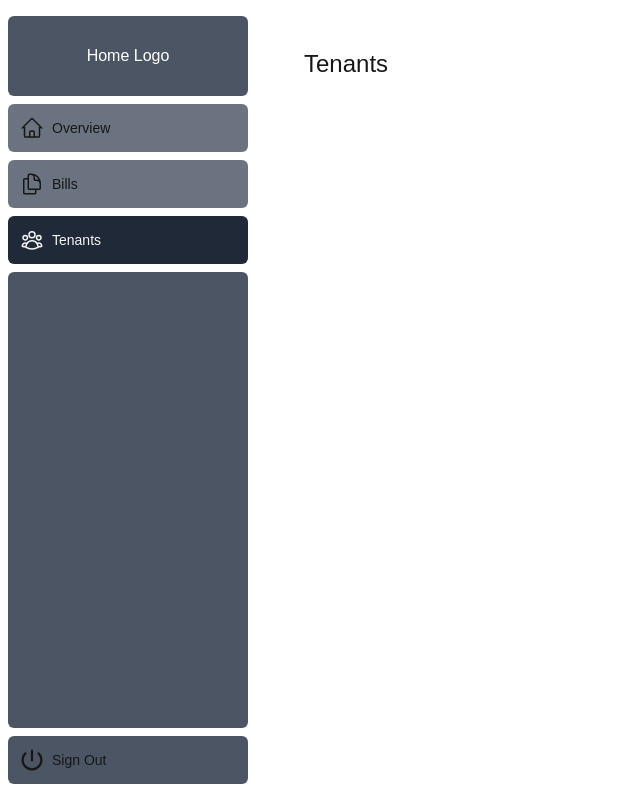
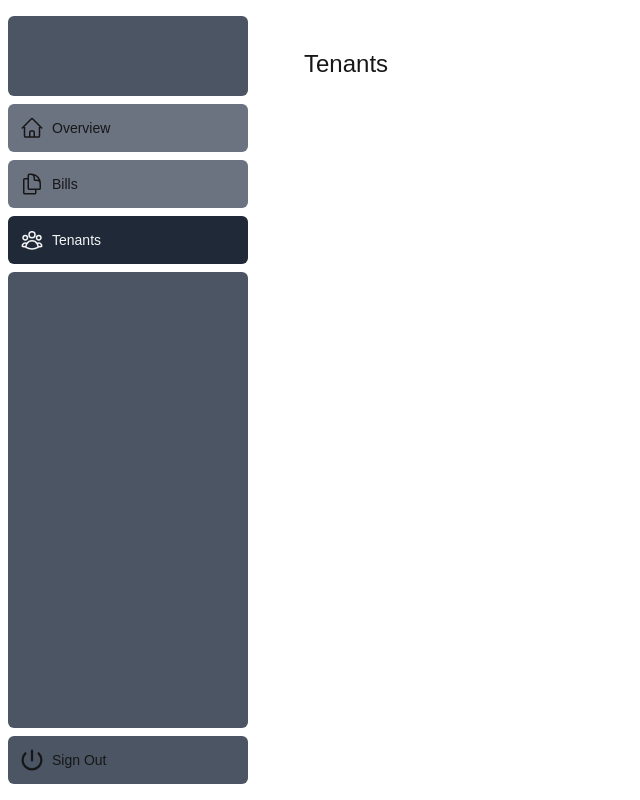
Before and after one commit to Yousef-Majidi/next-bill-manager, a Next.js app: page /dashboard/tenants in a window 1280 px wide. Shown: the whole page, without its empty margins (0-640 px from the left). Built offline with nearby package versions, Linux system fonts and the light colour scheme; no server answers.

Commit message:
Implement send email route and button

```diff
--- /dev/null
+++ b/app/api/(gmail)/send-email/route.ts
@@ -0,0 +1,50 @@
+import { google } from "googleapis";
+import { getToken } from "next-auth/jwt";
+
+export async function GET(req: Request) {
+    try {
+        const secret = process.env.GOOGLE_CLIENT_SECRET;
+        const token = await getToken({ req, secret });
+        console.log("token", token);
+        const accessToken = token?.accessToken as string;
+        const oauthClient = new google.auth.OAuth2(
+            process.env.GOOGLE_CLIENT_ID,
+            process.env.GOOGLE_CLIENT_SECRET,
+            process.env.GOOGLE_REDIRECT_URI
+        );
+        oauthClient.setCredentials({
+            access_token: accessToken,
+        });
+
+        const messageSubject = "Test Email";
+        const bodyText = "This is a test email sent from a Next.js app.";
+        const fromEmail = "y.majidin@gmail.com";
+        const toEmail = "y.majidin@gmail.com";
+        const mimeMessage = [
+            `From: "Your Name" <${fromEmail}>`,
+            `To: ${toEmail}`,
+            `Subject: ${messageSubject}`,
+            `Content-Type: text/plain; charset="UTF-8"`,
+            "",
+            bodyText,
+        ].join("\n");
+
+        const base64EncodedEmail = Buffer.from(mimeMessage)
+            .toString("base64")
+            .replace(/\+/g, "-")
+            .replace(/\//g, "_")
+            .replace(/=+$/, "");
+        const gmail = google.gmail({ version: "v1", auth: oauthClient });
+        gmail.users.messages.send({
+            userId: "me",
+            requestBody: {
+                raw: base64EncodedEmail,
+            },
+        });
+        console.log("email sent");
+        return Response.json({ message: "email sent" });
+    } catch (error) {
+        console.error(error);
+        return Response.json({ message: `Error in sending mail: ${error}` });
+    }
+}
--- a/app/dashboard/(overview)/page.tsx
+++ b/app/dashboard/(overview)/page.tsx
@@ -1,7 +1,19 @@
+import { sendEmail } from "@/app/lib/clientActions";
+import { Button } from "@/app/ui/button";
+import { ArrowRightIcon } from "@heroicons/react/16/solid";
+
 export default function Page() {
     return (
         <>
             <h1 className={`mb-4 text-xl md:text-2xl`}>Dashboard</h1>
+            <Button
+                className={`bg-blue-500 hover:bg-blue-700 text-white font-bold py-2 px-4 rounded w-40`}
+                aria-disabled={false}
+                onClick={sendEmail}
+            >
+                Send Email{" "}
+                <ArrowRightIcon className="ml-auto h-5 w-5 text-gray-50" />
+            </Button>
         </>
     );
 }
--- /dev/null
+++ b/app/lib/clientActions.ts
@@ -0,0 +1,14 @@
+// "use server";
+"use client";
+
+export async function sendEmail() {
+    try {
+        const response = await fetch("/api/send-email", {
+            method: "GET",
+        });
+        const data = await response.json();
+        console.log(data.message);
+    } catch (error) {
+        console.error(error);
+    }
+}
--- a/app/ui/sidenav/sidenav.tsx
+++ b/app/ui/sidenav/sidenav.tsx
@@ -2,8 +2,13 @@ import Link from "next/link";
 import { signOut } from "@/auth";
 import { PowerIcon } from "@heroicons/react/16/solid";
 import NavLinks from "./nav-links";
+import { auth } from "@/auth";
 
-export default function SideNav() {
+export default async function SideNav() {
+    const session = await auth();
+    const user = session?.user;
+    // console.log("session", session);
+
     return (
         <div className="flex h-full flex-col px-3 py-4 md:px-2">
             <Link
@@ -11,7 +16,7 @@ export default function SideNav() {
                 href={"/"}
             >
                 <div className="w-32 flex justify-center text-white md:w-40">
-                    Home Logo
+                    {user?.name}
                 </div>
             </Link>
             <div className="flex grow flex-row justify-between space-x-2 md:flex-col md:space-x-0 md:space-y-2">
--- a/auth.config.ts
+++ b/auth.config.ts
@@ -4,14 +4,26 @@ export const authConfig = {
     pages: {
         signIn: "/login",
     },
+    secret: process.env.GOOGLE_CLIENT_SECRET!,
     callbacks: {
-        authorized({
-            auth,
-            request: { nextUrl },
-        }: {
-            auth: { user?: unknown };
-            request: { nextUrl: URL };
-        }) {
+        jwt: ({ token, account }) => {
+            // console.log("account in jwt", account);
+            if (account?.access_token) {
+                // console.log("Account access token", account);
+                token.accessToken = account.access_token;
+                token.accessTokenExp = account.expires_at;
+            }
+            const now = Math.floor(Date.now() / 1000);
+
+            if ((token?.accessTokenExp as number) <= now) {
+                console.log("access token expired");
+                return Promise.resolve(null);
+            }
+
+            // console.log(token);
+            return token;
+        },
+        authorized({ auth, request: { nextUrl } }) {
             const isLoggedIn = !!auth?.user;
             const isOnDashboard = nextUrl.pathname.startsWith("/dashboard");
 
--- a/auth.ts
+++ b/auth.ts
@@ -10,7 +10,7 @@ export const { handlers, auth, signIn, signOut } = NextAuth({
             clientSecret: process.env.GOOGLE_CLIENT_SECRET!,
             authorization: {
                 params: {
-                    scope: "https://www.googleapis.com/auth/userinfo.email https://www.googleapis.com/auth/gmail.send",
+                    scope: "https://www.googleapis.com/auth/userinfo.profile https://www.googleapis.com/auth/userinfo.email https://www.googleapis.com/auth/gmail.send https://www.googleapis.com/auth/gmail.readonly",
                 },
             },
         }),
--- a/package.json
+++ b/package.json
@@ -11,6 +11,8 @@
     "dependencies": {
         "@heroicons/react": "^2.1.5",
         "clsx": "^2.1.1",
+        "googleapis": "^144.0.0",
+        "jotai": "^2.10.1",
         "next": "14.2.15",
         "next-auth": "5.0.0-beta.22",
         "react": "^18",
```
Also changed, not shown: 1 other file (tests, documents, lock files or other folders).
